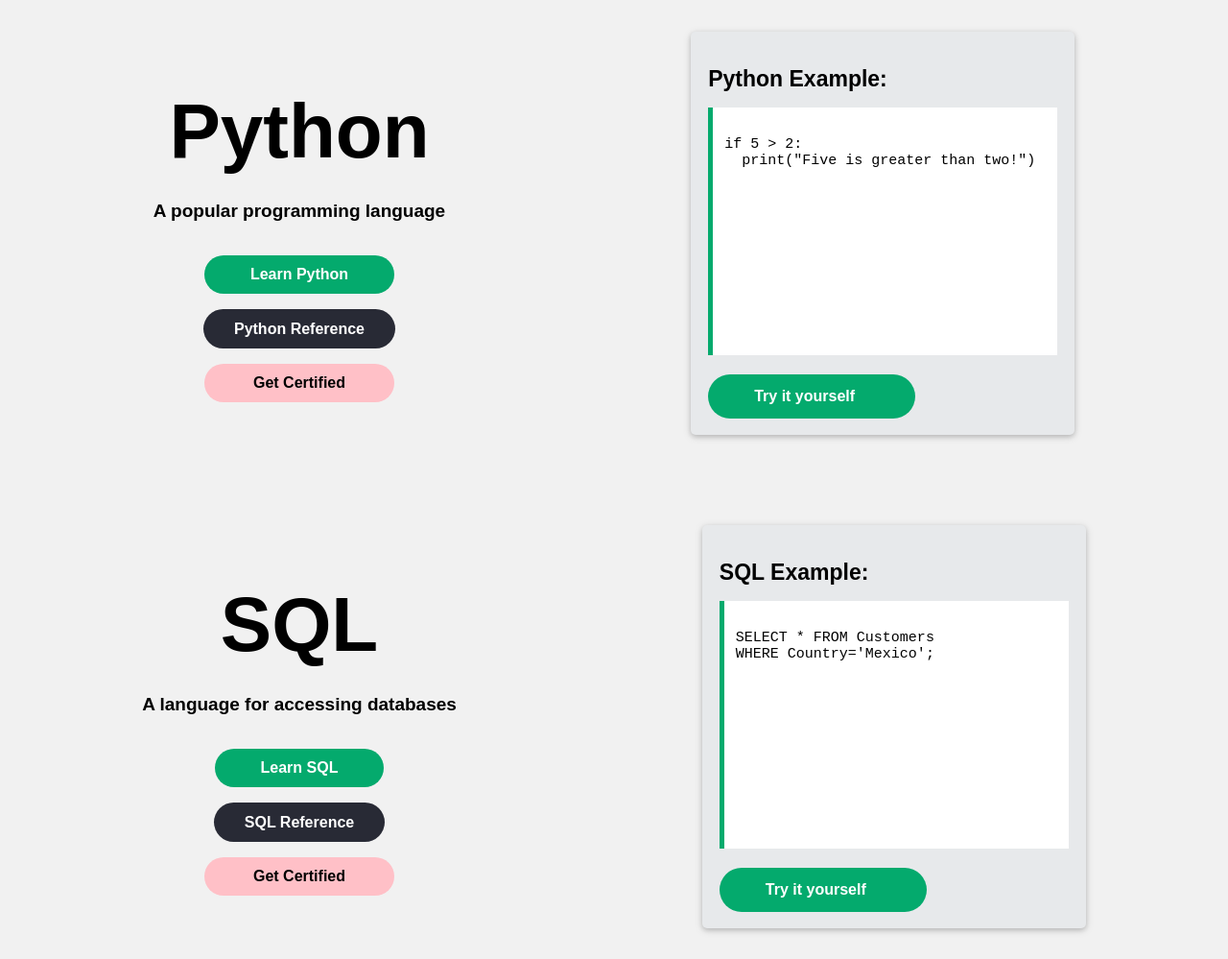
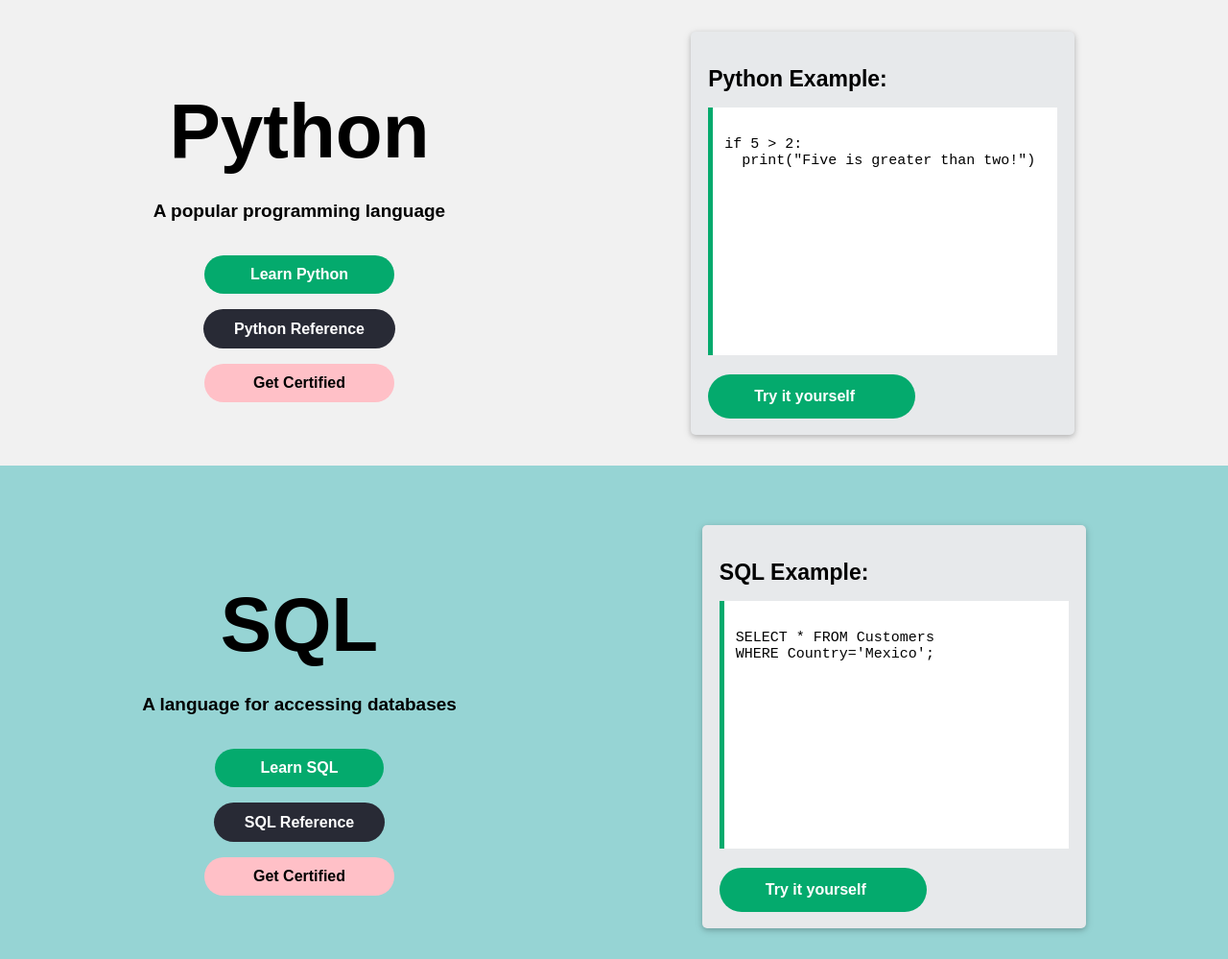
Before and after one commit to eyoba-max/eyoba_git, a plain HTML site: page clone_w3school.html in a window 1280 px wide. Shown: the part 2224-3223 px from the top of the page at 96% size. Drawn offline with Linux system fonts and the light colour scheme.

Commit message:
style the added html element

```diff
--- a/clone_w3school.css
+++ b/clone_w3school.css
@@ -616,3 +616,6 @@ code{
     width:30%;
     /* line-height: 39px; */
 }
+.sql{
+    background-color: #96D4D4;
+}
```
